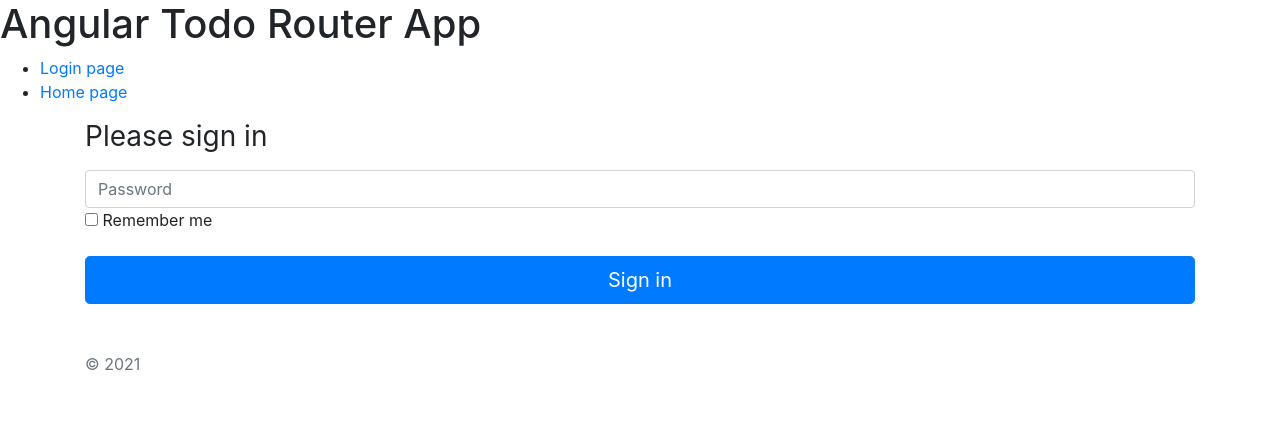
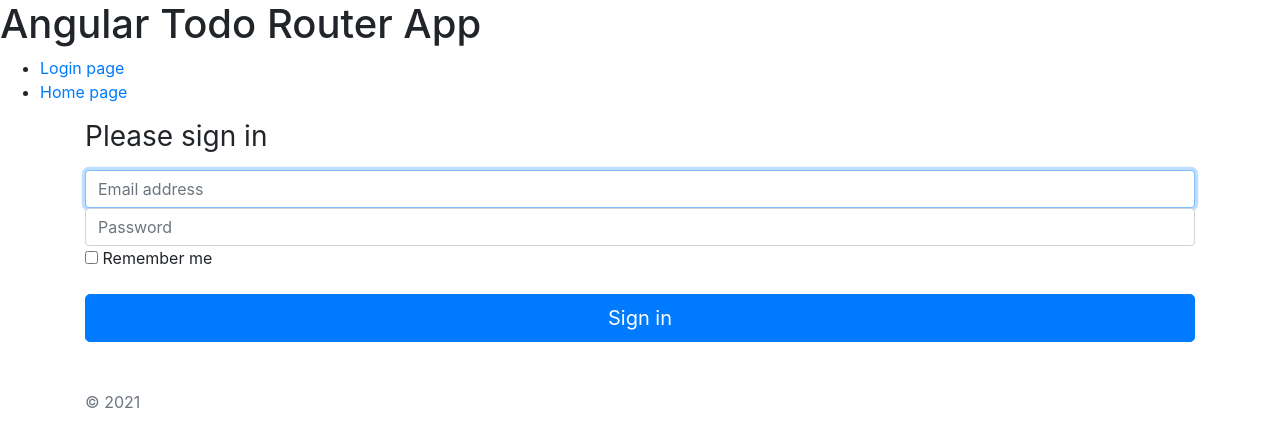
Before and after one commit to khalil-sudo/Angular-Routing-multiview, an Angular app: page /login in a window 1280 px wide. Shown: the top 446 px of the page. Built offline with nearby package versions, Linux system fonts and the light colour scheme.

Commit message:
added form control class to email input

```diff
--- a/src/app/components/login/login.component.html
+++ b/src/app/components/login/login.component.html
@@ -1,10 +1,10 @@
 <div class="container">
   <form class="form-signin">
     <h1 class="h3 mb-3 font-weight-normal">Please sign in</h1>
-    <label for="inputEmail" class="sr-only">E-mail</label>
+    <label for="inputEmail" class="sr-only">Email</label>
     <input
       type="email"
-      class="sr-only"
+      class="form-control"
       id="inputEmail"
       placeholder="Email address"
       required
```
